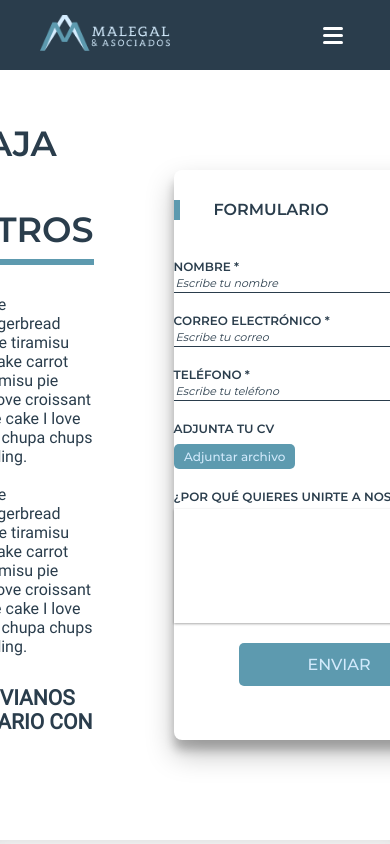
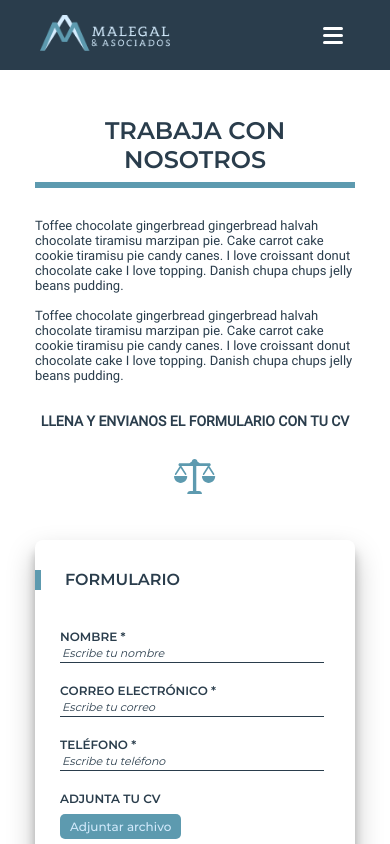
Before and after one commit to fcor/malegal, a React (Create React App) app: page /trabajo in a window 390 px wide. Shown: the top 844 px of the page. Built offline with nearby package versions, Linux system fonts and the light colour scheme.

Commit message:
Work responsive ok

```diff
--- a/src/App.css
+++ b/src/App.css
@@ -1053,6 +1053,120 @@ body.no-scroll{
 transform: scale(.9);
 }
 
+@media screen and (max-width: 1200px) {
+  .work-card header{
+    font-size: 34px;
+  }
+  .work-card h2{
+    font-size: 20px;
+  }
+}
+
+@media screen and (max-width: 1150px) {
+  .work-card{
+    margin-right: 0;
+  }
+  .work-form{
+    margin-left: 0;
+  }
+  .work-card h2{
+    font-size: 19px;
+  }
+  .work-box{
+    flex-direction: column;
+    padding: 0 0 70px 0;
+  }
+}
+
+@media screen and (max-width: 540px) {
+  .work-card{
+    width:400px;
+    height: 450px;
+  }
+  .work-form{
+    width: 400px;
+  }
+  .work-card header{
+    font-size: 28px;
+    width: 100%;
+    text-align: center;
+  }
+  .work-card p{
+    font-size: 14px;
+  }
+  .work-card h2{
+    font-size: 17px;
+  }
+  .work-form header{
+    padding: 30px 0 30px 30px;
+    width: unset;
+  }
+}
+
+@media screen and (max-width: 480px) {
+  .work-card{
+    width: 350px;
+    height: 400px;
+  }
+  .work-form{
+    width: 350px;
+  }
+  .work-form-input,
+  .work-form-submit,
+  .work-form-textarea,
+  .work-form-textarea textarea{
+    width: 280px;
+  }
+  .work-form-input input{
+    width: 270px;
+  }
+  .work-card header{
+    font-size: 26px;
+  }
+  .work-card p{
+    font-size: 13px;
+  }
+  .work-card h2{
+    font-size: 15px;
+  }
+  .work-form header{
+    padding: 30px 0 30px 30px;
+    width: unset;
+  }
+}
+
+@media screen and (max-width: 400px) {
+  .work-card{
+    width: 320px;
+    height: 470px;
+  }
+  .work-form{
+    width: 320px;
+  }
+  .work-form-input,
+  .work-form-submit,
+  .work-form-textarea,
+  .work-form-textarea textarea{
+    width: 270px;
+  }
+  .work-form-input input{
+    width: 260px;
+  }
+  .work-card header{
+    font-size: 24px;
+  }
+  .work-card p{
+    font-size: 13px;
+  }
+  .work-card h2{
+    font-size: 14px;
+  }
+  .work-form header{
+    padding: 30px 0 30px 30px;
+    width: unset;
+  }
+}
+
 /* Areas Styles */
 .areas-header{
   margin: 70px 0;
```
